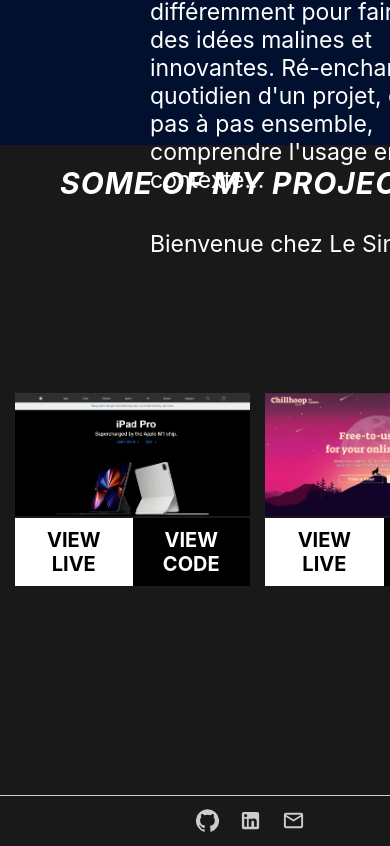
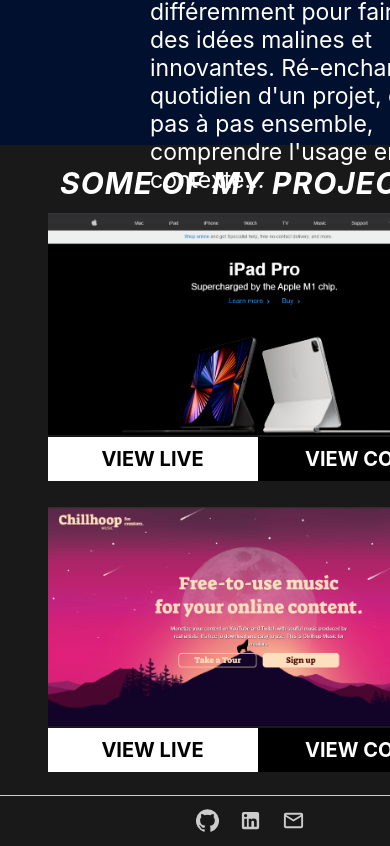
Before and after one commit to joao-alvarenga/portifolio-site-next-js, a Next.js app: page / in a window 390 px wide. Shown: the part 1515-2361 px from the top of the page. Built offline with nearby package versions, Linux system fonts and the light colour scheme.

Commit message:
add updates

```diff
--- a/components/Projects.js
+++ b/components/Projects.js
@@ -7,6 +7,7 @@
             <div className={styles.projects__container}>
                 <h2 className={styles.portifolio__title}>some of my projects</h2>
             <div className={styles.projects__inner__container}>
+            <div className={styles.portifolio__wrap}>
                         <div className={styles.projects__img}>
                             <div className={styles.projects__content}>
                             <div  className={styles.portifolio__img}>
@@ -26,7 +27,9 @@
                                 <span className={styles.portifolio__content__right}><a target="_blank" href="https://github.com/joao-alvarenga/apple-clone"><h3>view code</h3></a></span>
                             </div>
                         </div>
+                        </div>
 
+                        <div className={styles.portifolio__wrap__md}>
                         <div className={styles.projects__img__2}>
                             <div className={styles.projects__content__md}>
                             <div  className={styles.portifolio__img}>
@@ -46,6 +49,7 @@
                                 <span className={styles.portifolio__content__right}><a target="_blank" href="https://github.com/joao-alvarenga/music-player-app"><h3>view code</h3></a></span>
                             </div>
                         </div>
+                        </div>
             </div>
             </div>
         </section>
--- a/styles/Projects.module.css
+++ b/styles/Projects.module.css
@@ -13,11 +13,29 @@
     position: relative;
 }
 
+.portifolio__wrap {
+    width: 50%;
+    height: 100%;
+    float: left;
+    display: flex;
+    align-items: center;
+    justify-content: center;
+}
+
+.portifolio__wrap__md {
+    width: 50%;
+    height: 100%;
+    float: right;
+    display: flex;
+    align-items: center;
+    justify-content: center;
+}
+
 .projects__inner__container {
-    height: 100%;
+    height: 90%;
     width: 100%;
     position: absolute;
-    top: 3%;
+    bottom: 0%;
     display: flex;
     align-items: center;
     justify-content: center;
@@ -33,11 +51,11 @@
     position: relative;
 }
 .projects__content {
-    width: 94%;
+    width: 97.2%;
 }
 
 .projects__content__md {
-    width: 95%;
+    width: 93.5%;
 }
 
 .portifolio__img {
@@ -91,7 +109,7 @@
 .glass__wrap {
     position: absolute;
     top: 0;
-    width: 94%;
+    width: 97.2%;
     clip: rect(0, 0, 0, 0);
     height: 87%;
     z-index: 5;
@@ -131,7 +149,7 @@
 .glass__wrap__2 {
     position: absolute;
     top: 0;
-    width: 95%;
+    width: 93.5%;
     clip: rect(0, 0, 0, 0);
     height: 86%;
     z-index: 5;
@@ -179,3 +197,22 @@
     align-items: center;
     justify-content: center;
 }
+
+  /* MEDIA QUERIES */
+
+  @media (max-width: 767px) {
+.projects__content {
+    width: 100%;
+    min-width: 420px;
+}
+
+.projects__content__md {
+    width: 100%;
+    min-width: 420px;
+}
+
+.projects__inner__container {
+    flex-direction: column;
+    position: relative;
+}
+  }
```
